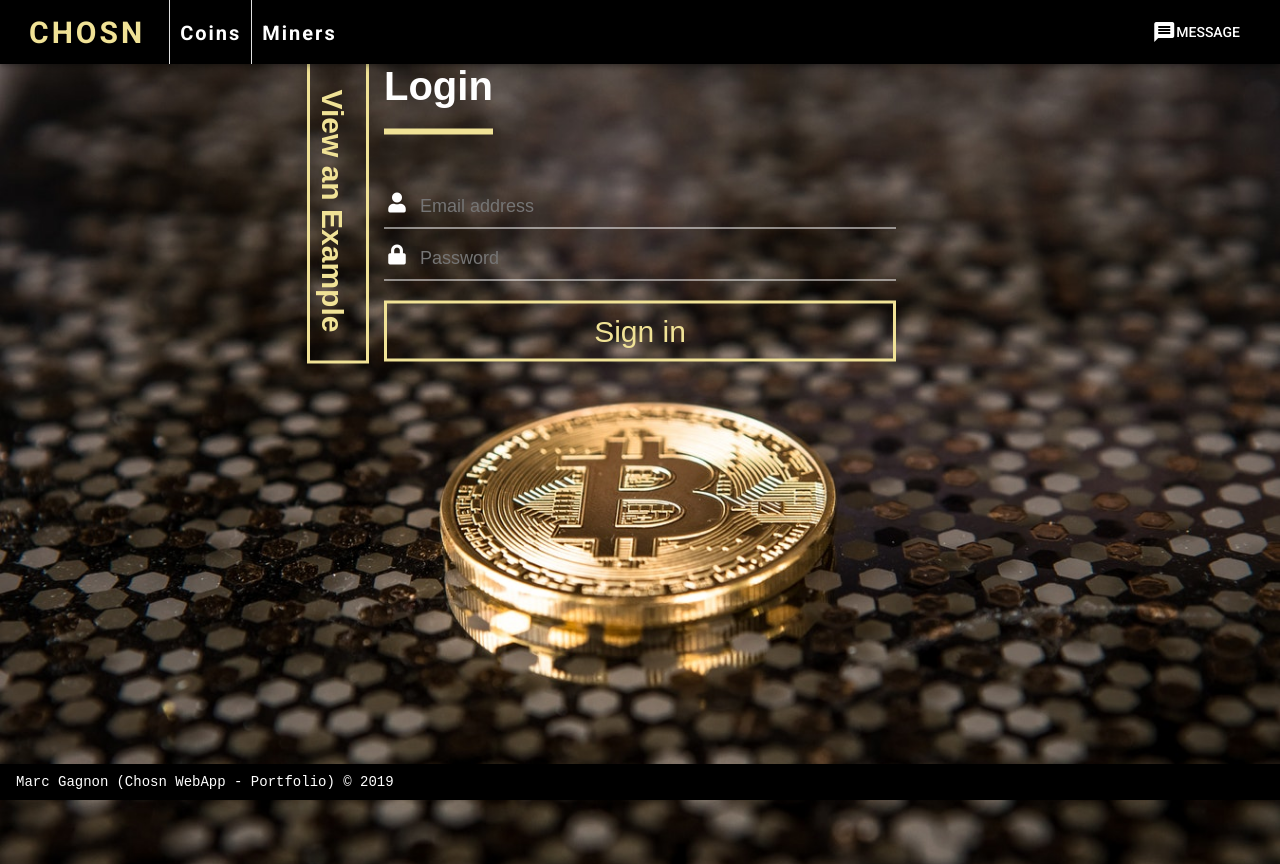
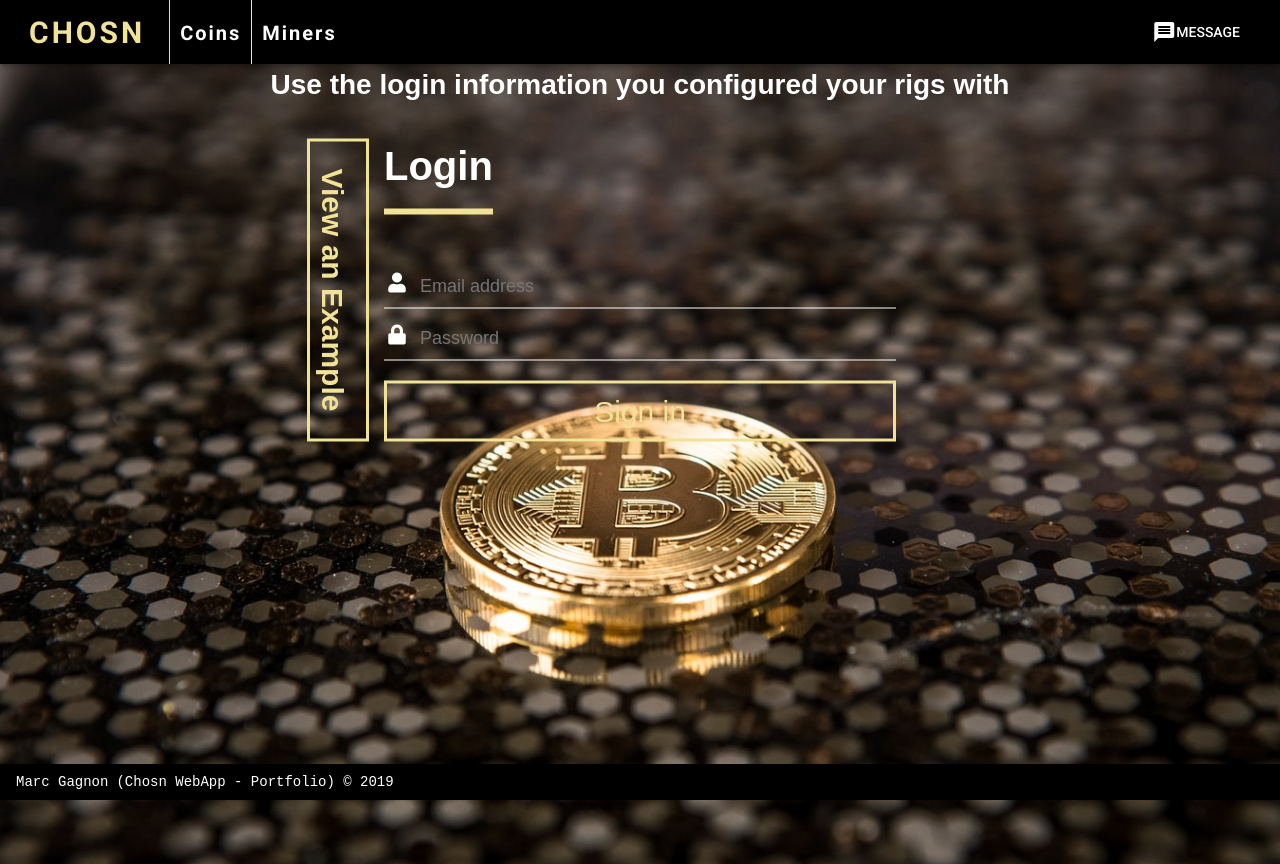
Before and after one commit to Nesci28/nOS-WebApp, a Vue app in the folder client/: page /#/ in a window 1280 px wide. Built offline with nearby package versions, Linux system fonts and the light colour scheme.

Commit message:
typo fixes

```diff
--- a/client/src/views/Example.vue
+++ b/client/src/views/Example.vue
@@ -7,7 +7,7 @@
           <v-card color="black" v-bind:class="{ flashingCard: !rigStatus[rig - 1]}" class="fade-in rounded-card rigCard" height="100%" top="30%">
 
               <h1 v-bind:class="{ redText: !rigStatus[rig - 1] }" class="white--text pl-3" style="text-align:left;float:left;">{{ rigHostname[rig - 1].toUpperCase() }}</h1>
-              <h2 v-if='!rigStatus[rig - 1]' class="white--text pt-1 pr-3" style="text-align:right;float:right;">Last seen : {{ rigSeen[rig - 1] }}</h2>
+              <h2 v-if='!rigStatus[rig - 1]' class="white--text pt-1 pr-3" style="text-align:right;float:right;">Last seen : {{ rigSeen[rig - 1] }} ago</h2>
               <hr style="clear:both;" color="#F0E296"/>
 
             <div>
--- a/client/src/views/Login.vue
+++ b/client/src/views/Login.vue
@@ -2,7 +2,9 @@
   <v-app>
     <div class="background">
 
-      <div class="login-box">
+      <h1 class="white--text centerTitle">Use the login information you configured your rigs with</h1>
+
+      <div class="login-box pt-5">
         <h3 @click="example" class="hidden-sm-and-down exampleVertical">View an Example</h3>
         <h1>Login</h1>
 
@@ -54,6 +56,9 @@ export default {
 </script>
 
 <style>
+.centerTitle{
+  text-align: center;
+}
 .exampleHorizontal{
   position: absolute;
   width: 12%;
@@ -77,8 +82,9 @@ export default {
   text-align: center;
   cursor: pointer;
   margin: 15px 0;
-  height: 92.5%;
+  height: 80%;
   left: -15%;
+  top: 13%;
   writing-mode: vertical-lr;
 }
 .background{
@@ -91,7 +97,7 @@ export default {
 }
 .login-box{
   width: 40%;
-  top: 18%;
+  top: 25%;
   position: absolute;
   left: 50%;
   transform: translate(-50%,-50%);
@@ -117,6 +123,10 @@ export default {
   float: left;
   text-align: center;
 }
+.t.centerText{
+  text-align: center;
+  text-decoration: underline;
+}
 .textbox input{
   border: none;
   outline: none;
```
